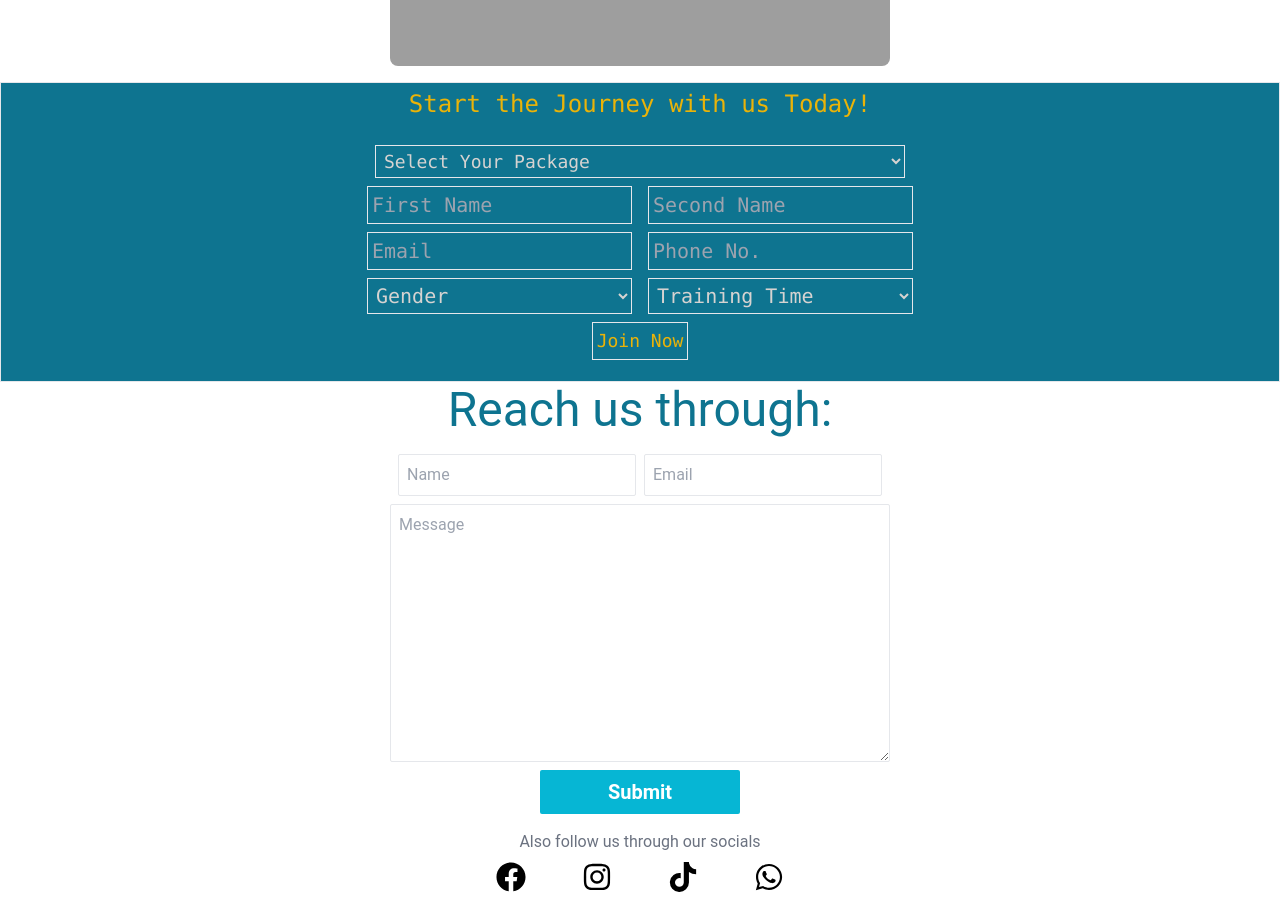
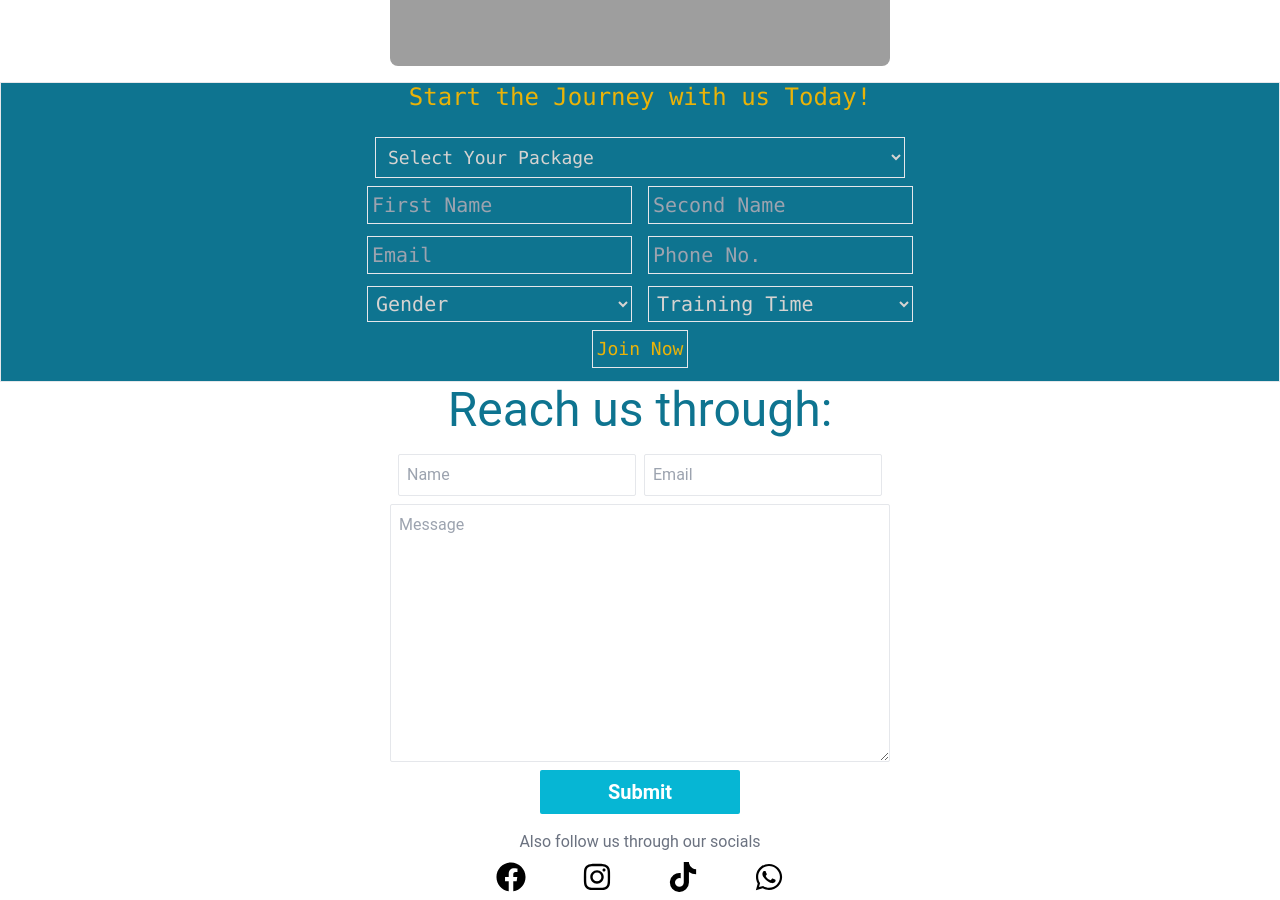
Before and after one commit to Solomon-Gachure/gymania, a React (Create React App) app: page / in a window 1280 px wide. Shown: the part 2620-3520 px from the top of the page. Built offline with nearby package versions, Linux system fonts and the light colour scheme; grey boxes are pictures that could not be loaded.

Commit message:
Slight change

```diff
--- a/src/components/about.js
+++ b/src/components/about.js
@@ -101,7 +101,7 @@ const About = () => {
 <div className=' p-2'>
   <form action="https://getform.io/f/db96c5fb-9063-4883-a850-e833759e93be" method="post">
     <div className='w-full p-2'>
-    <select className='text-lg text-stone-300 w-full p-1 outline-none border bg-transparent' name="package" id="" required>
+    <select className='text-lg text-stone-300 w-full p-1 md:p-2 outline-none border bg-transparent' name="package" id="" required>
   <option value="">Select Your Package </option>
   <option value="">Basic Package </option>
   <option value="">Standard Package </option>
@@ -109,7 +109,7 @@ const About = () => {
               </select>
   </div>
   <div className=' w-full grid grid-cols-2 gap-4'>
-    <div className='flex flex-col gap-2 text-xl'>
+    <div className='flex flex-col gap-2 md:gap-3 text-xl'>
 <input type="text" name='first name' className='p-1 bg-transparent border text-stone-300 outline-none' placeholder='First Name' required />
 <input type="text" name='email' className='p-1 bg-transparent border text-stone-300 outline-none' placeholder='Email' required />
 <select className='font-mono text-xl p-1 bg-transparent border text-stone-300 outline-none' name="" id="" required >
@@ -119,7 +119,7 @@ const About = () => {
   <option value="">Other</option>
               </select>
     </div>
-    <div className='flex flex-col gap-2 text-xl'>
+    <div className='flex flex-col gap-2 md:gap-3 text-xl'>
 <input type="text" name='second name' className='p-1 bg-transparent border text-stone-300 outline-none' placeholder='Second Name' required />
 <input type="text" name='phone no' className='p-1 bg-transparent border text-stone-300 outline-none' placeholder='Phone No.' required />
 <select className='font-mono text-xl p-1 bg-transparent border text-stone-300 outline-none' name="training" id="" >
```
